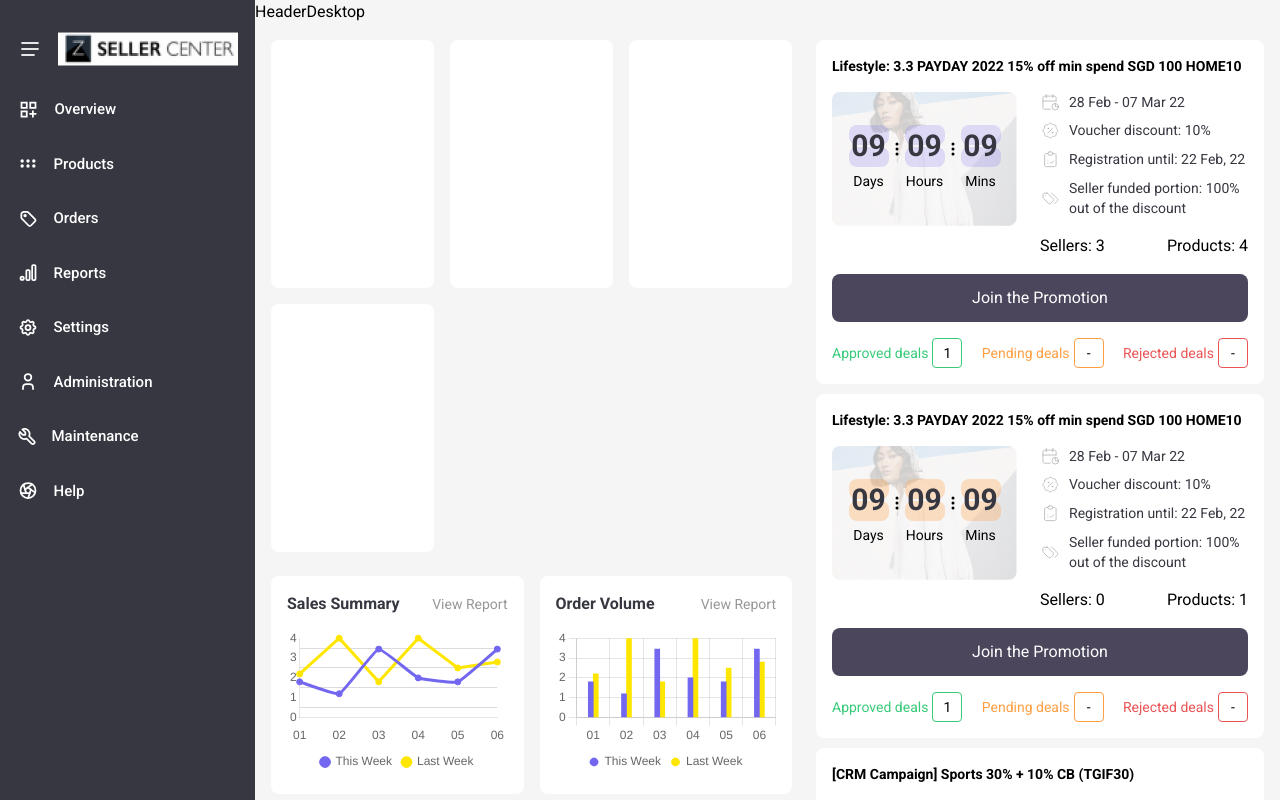
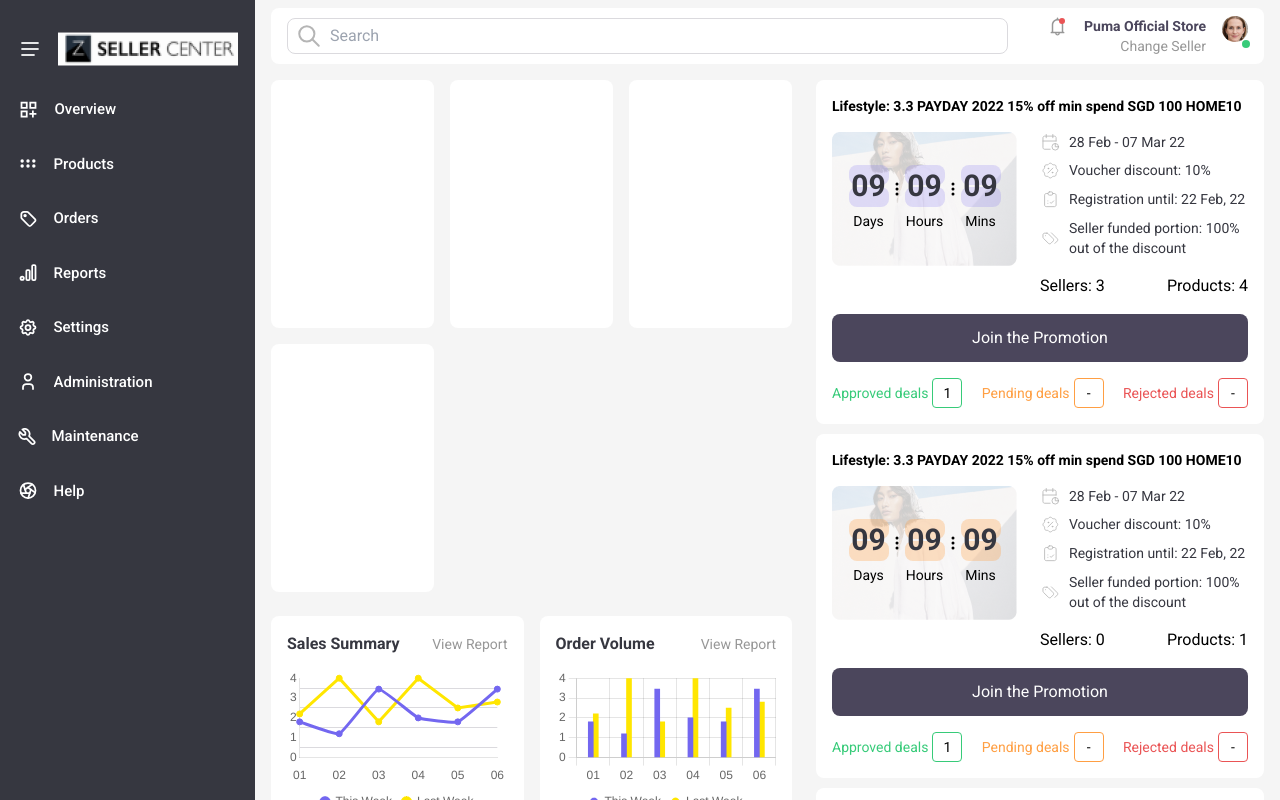
Before and after one commit to Ismat27/responsive_dashboard, a React (Vite) app: page / in a window 1280 px wide. Shown: the top 800 px of the page. Built offline with nearby package versions, Linux system fonts and the light colour scheme.

Commit message:
update header set up

```diff
--- a/src/components/HeaderDesktop.tsx
+++ b/src/components/HeaderDesktop.tsx
@@ -1,9 +1,25 @@
+import searchIcon from "../assets/searchGray.svg";
+import HeaderProfile from "./HeaderProfile";
+
 const HeaderDesktop = () => {
   return (
-    <header className="hidden lg:block">
-        <div>HeaderDesktop</div>
+    <header className="hidden lg:block pt-2">
+      <div className="px-2 lg:px-4 max-w-[1536px]">
+        <div className="bg-white py-2 rounded-lg px-4">
+          <div className="flex justify-between items-center">
+            <div className="basis-3/4 flex gap-2 justify-between items-center pl-2 py-1 border rounded-lg border-gray-200">
+              <img role="button" alt="search" src={searchIcon} />
+              <input
+                placeholder="Search"
+                className="w-full border-none focus:border-none focus:outline-none rounded-lg"
+              />
+            </div>
+            <HeaderProfile dark={false} />
+          </div>
+        </div>
+      </div>
     </header>
-  )
-}
+  );
+};
 
-export default HeaderDesktop
+export default HeaderDesktop;
```
